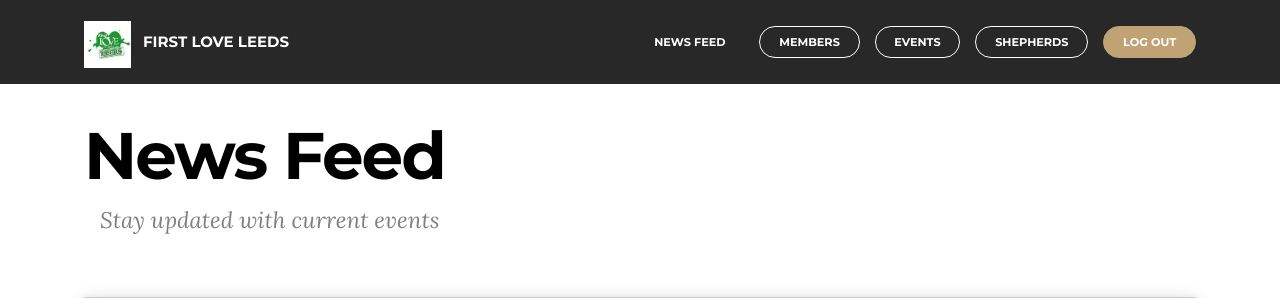
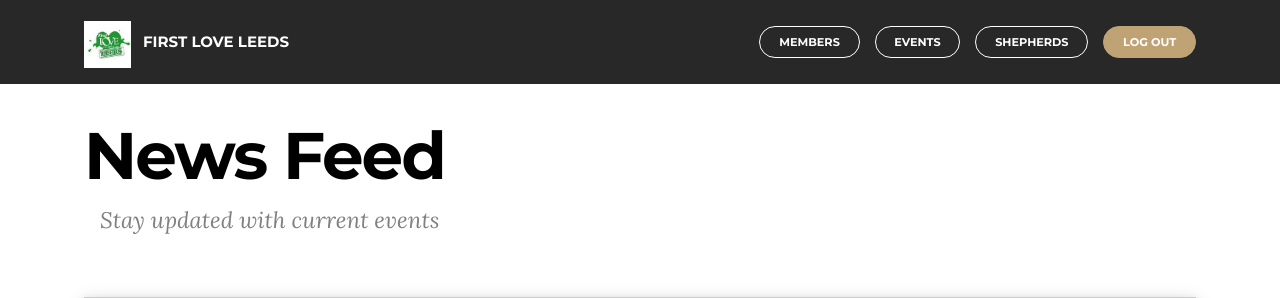
Before and after one commit to mkasante/FirstLoveBrad, a Django app: page / in a window 1280 px wide. Shown: the top 298 px of the page. Run offline with Django 3.2, Linux system fonts and the light colour scheme; a user stored in the database is signed in; data comes from the database, SQL or seed files in the repository; data that the repository does not hold is empty; some libraries are stand-ins or nearby versions.

Commit message:
live push

```diff
--- a/welcome/templates/newsfeed.html
+++ b/welcome/templates/newsfeed.html
@@ -6,7 +6,7 @@ News Feed
 
 
 {% block navbar %}
-      <li class="nav-item w3-hide-medium"><a class="nav-link link" href="#">NEWS FEED</a></li>
+      <li class="nav-item w3-hide-medium w3-hide-large"><a class="nav-link link" href="#">NEWS FEED</a></li>
       <li class="nav-item nav-btn"><a class="nav-link btn btn-white btn-white-outline" href="{% url 'member:all_members' %}">MEMBERS</a></li>
       <li class="nav-item nav-btn"><a class="nav-link btn btn-white btn-white-outline" href="{% url 'event:index' %}">EVENTS</a></li>
     <li class="nav-item nav-btn"><a class="nav-link btn btn-white btn-white-outline" href="{% url 'member:shepherd_list' %}">SHEPHERDS</a></li>
```
